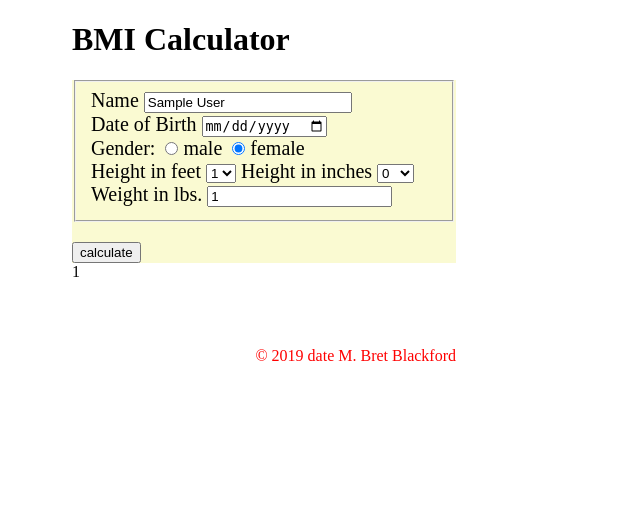
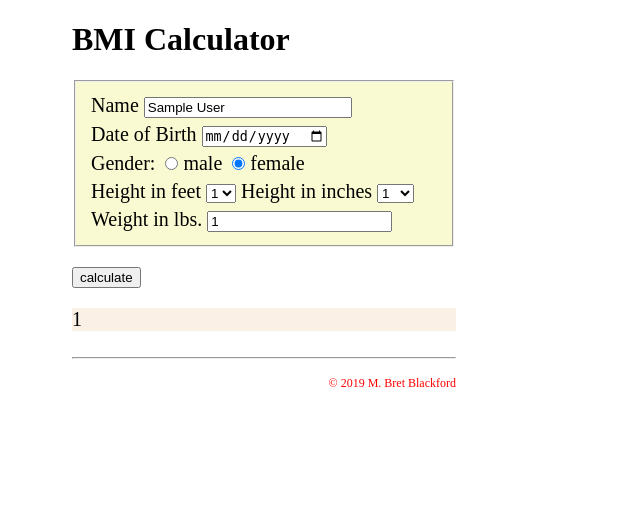
Before and after one commit to bret-blackford/p2, a PHP site: page / in a window 1280 px wide. Shown: the top 516 px of the page, without its empty margins (0-640 px from the left). Run offline with PHP 8.4, Linux system fonts and the light colour scheme; the visitor is signed in with stand-in values (Sample User, id 1).

Commit message:
formatted footer

```diff
--- a/css/main.css
+++ b/css/main.css
@@ -3,14 +3,10 @@ html {
     margin-left: 5%;
 }
 
-form {
-    background-color: lightgoldenrodyellow;
-}
-
-
 fieldset {
     font-size: 1.25em;
     margin-bottom: 20px;
+    background-color: lightgoldenrodyellow;
 }
 
 input[type='radio'] {
@@ -21,9 +17,11 @@ input[type='radio'] {
 
 #line {
     float:left;
+    margin-top: .25em;
 }
 
-#gender-block, #height-block, #wight-block {
+#gender-block, #height-block, #weight-block {
+    margin-top: .25em;
     float:left;
     clear: left;
 }
@@ -32,15 +30,26 @@ input[name=name]{
     width:200px;
 }
 
+#results {
+    font-size: 1.25em;
+    margin-top: 1em;
+    background-color: linen;
+}
+
+footer {
+    height: 10rem;
+}
+
 #ftr {
+    display: block;
     width: 100%;
     float: right;
-    text-height: .75em;
+    font-size: .75em;
     text-align: right;
     color: red;
     border-top-style: double;
     border-top-width: 3px;
     border-top: black;
-    margin-top: 2em;
-    padding-top: 1em;
+    margin-top: .5em;
+    padding-top: .25em;
 }
--- a/includes/logic.php
+++ b/includes/logic.php
@@ -19,6 +19,8 @@ if( isset($_SESSION['heightFeet']) ){
 }
 if( isset($_SESSION['heightInches']) ){
     $heightInches = $_SESSION['heightInches'];
+} else {
+    $heightInches = 0;
 }
 if( isset($_SESSION['weight']) ){
     $weight = $_SESSION['weight'];
@@ -47,3 +49,11 @@ function checkSelectFt($heightFt, $inInt) {
     }
     return "";
 }
+
+function checkSelectInch($heightInch, $inInt) {
+    //echo "in checkSelectFt(" . $heightInch . "," . $inInt. ") <br>";
+    if ($heightInch == $inInt) {
+        return "selected";
+    }
+    return "";
+}
--- a/index.php
+++ b/index.php
@@ -65,23 +65,47 @@ require 'includes/logic.php';
                     </label
                     <label>Height in inches
                         <select name="heightInches" >
-                            <option value="0">0</option>
-                            <option value="1">1</option>
-                            <option value="2">2</option>
-                            <option value="3">3</option>
-                            <option value="4">4</option>
-                            <option value="5">5</option>
-                            <option value="6">6</option>
-                            <option value="7">7</option>
-                            <option value="8">8</option>
-                            <option value="9">9</option>
-                            <option value="10">10</option>
-                            <option value="11">11</option>
+                            <option value="0" <?php
+                            echo checkSelectInch($heightInches, 0);
+                            ?>>0</option>
+                            <option value="1" <?php
+                            echo checkSelectInch($heightInches, 1);
+                            ?>>1</option>
+                            <option value="2" <?php
+                            echo checkSelectInch($heightInches, 2);
+                            ?>>2</option>
+                            <option value="3" <?php
+                            echo checkSelectInch($heightInches, 3);
+                            ?>>3</option>
+                            <option value="4" <?php
+                            echo checkSelectInch($heightInches, 4);
+                            ?>>4</option>
+                            <option value="5" <?php
+                            echo checkSelectInch($heightInches, 5);
+                            ?>>5</option>
+                            <option value="6"<?php
+                            echo checkSelectInch($heightInches, 6);
+                            ?>>6</option>
+                            <option value="7" <?php
+                            echo checkSelectInch($heightInches, 7);
+                            ?>>7</option>
+                            <option value="8" <?php
+                            echo checkSelectInch($heightInches, 8);
+                            ?>>8</option>
+                            <option value="9" <?php
+                            echo checkSelectInch($heightInches, 9);
+                            ?>>9</option>
+                            <option value="10" <?php
+                            echo checkSelectInch($heightInches, 10);
+                            ?>>10</option>
+                            <option value="11" <?php
+                            echo checkSelectInch($heightInches, 11);
+                            ?>>11</option>
                         </select>
                     </label>
                 </div>
 
-                <div id='wight-block'>
+                <div id='weight-block'>
                     <label>Weight in lbs.
                         <input type="number" name='weight' step='0.1' value='<?= $weight ?? '' ?>'>
                     </label>
@@ -93,10 +117,11 @@ require 'includes/logic.php';
         <div id='results'>
             <?= $response ?? ''; ?>
         </div>
-        <footer
-            <hr><br>
+        <br>
+        <footer>
+            <hr>
             <div id="ftr">
-            &COPY; <?php echo date("Y"); ?> date M. Bret Blackford
+                &COPY; <?php echo date("Y"); ?>  M. Bret Blackford
             </div>
         </footer>
     </body>
```
